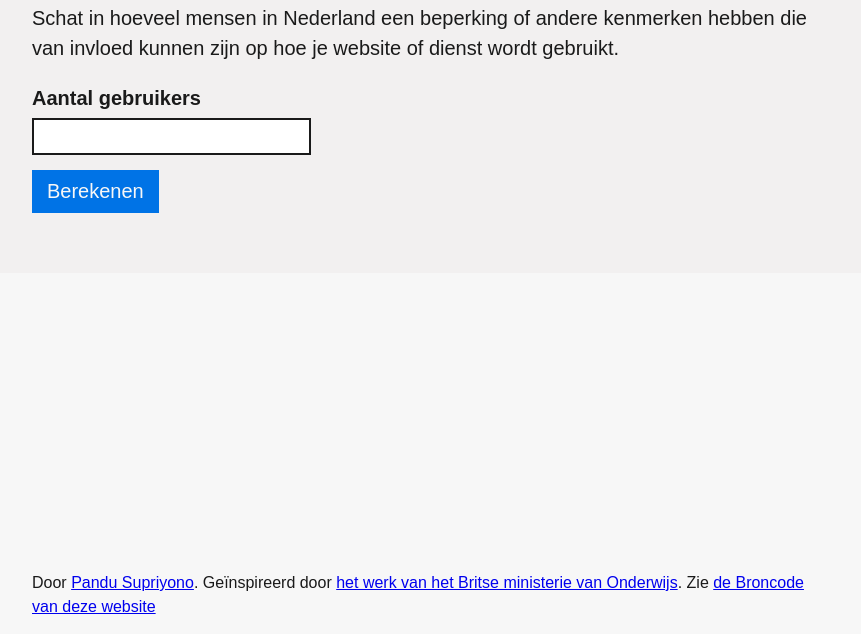
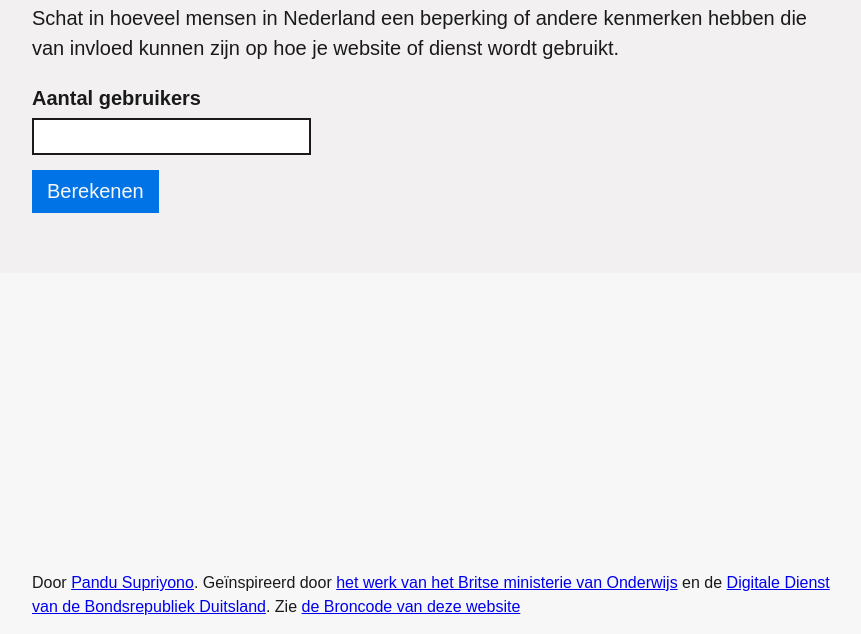
Before and after one commit to pandu-supriyono/hoeveel-mensen, an Eleventy site: page src/index.njk in a window 1280 px wide. Shown: the part 166-800 px from the top of the page, without its empty margins (208-1069 px from the left). Built offline with nearby package versions, Linux system fonts and the light colour scheme; Eleventy itself is replaced by a stand-in of ours; files that its build step writes are made by us from their sources.

```diff
--- a/src/index.njk
+++ b/src/index.njk
@@ -42,7 +42,7 @@
 
   <footer>
     <div class="container">
-      Door <a href="https://supriyono.nl">Pandu Supriyono</a>. Geïnspireerd door <a href="https://design.education.gov.uk/tools/how-many-users">het werk van het Britse ministerie van Onderwijs</a>. Zie <a href="https://github.com/pandu-supriyono/hoeveel-mensen">de Broncode van deze website</a>
+      Door <a href="https://supriyono.nl">Pandu Supriyono</a>. Geïnspireerd door <a href="https://design.education.gov.uk/tools/how-many-users">het werk van het Britse ministerie van Onderwijs</a> en de <a href="https://digitalservicebund.github.io/wie-viele-menschen/">Digitale Dienst van de Bondsrepubliek Duitsland</a>. Zie <a href="https://github.com/pandu-supriyono/hoeveel-mensen">de Broncode van deze website</a>
     </div>
   </footer>
 
```
